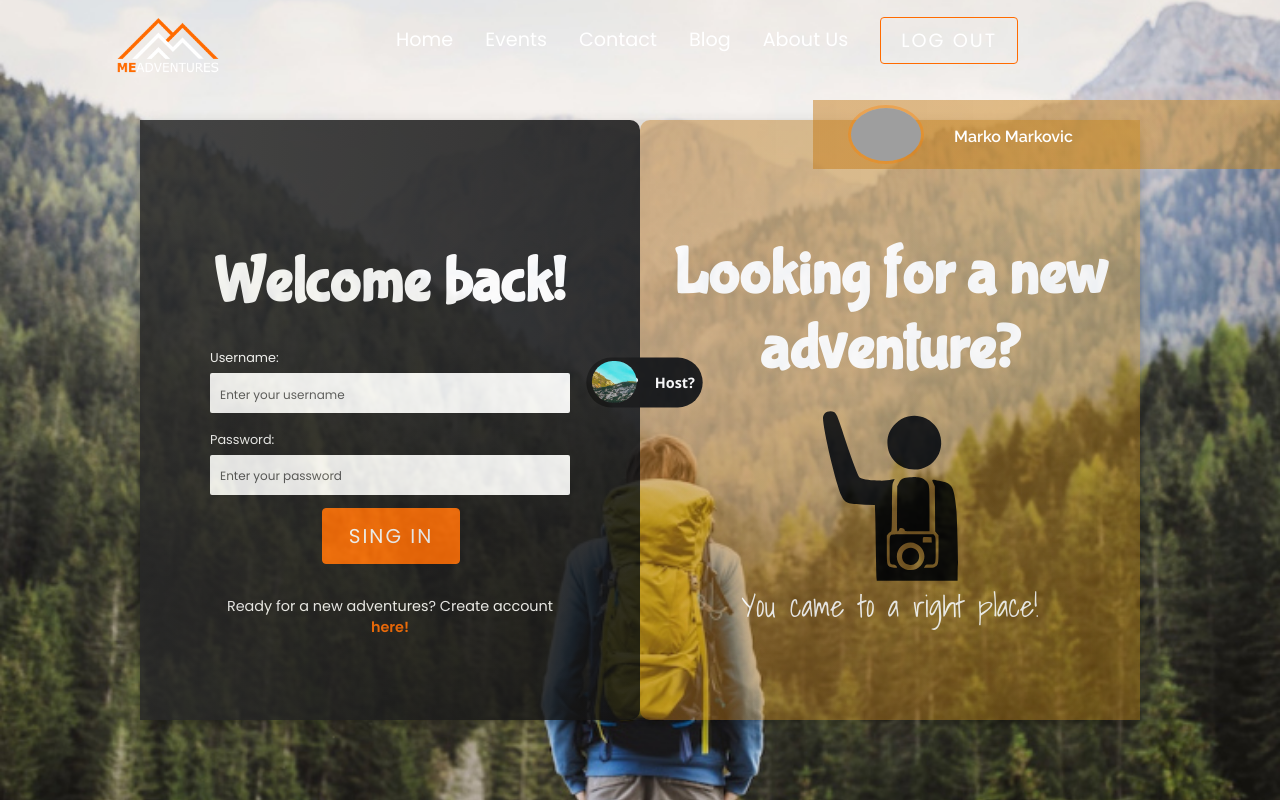
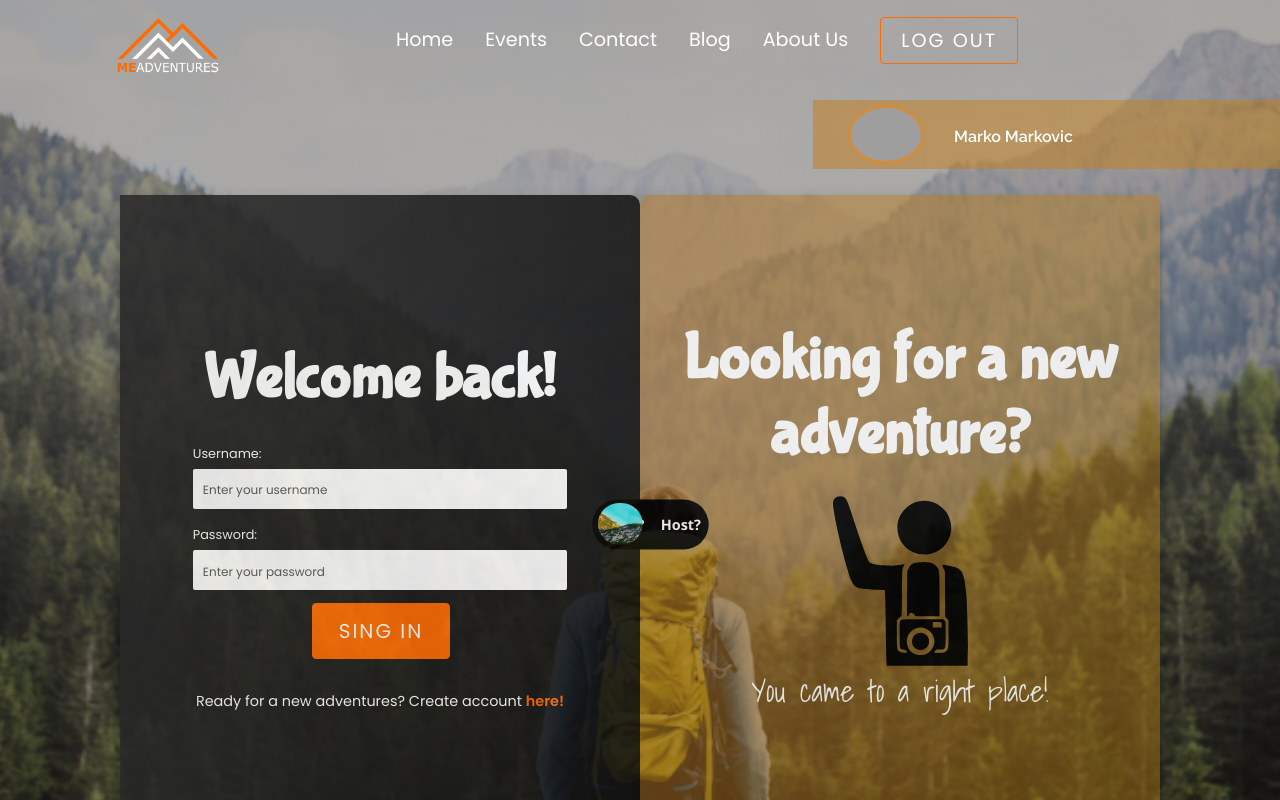
Before and after one commit to micokontic/react-final-task, a React (Create React App) app: page /log-in in a window 1280 px wide. Shown: the top 800 px of the page. Built offline with nearby package versions, Linux system fonts and the light colour scheme; no server answers; grey boxes are pictures that could not be loaded; what react-google-maps would draw is missing.

Commit message:
many new styles and animations added

```diff
--- a/src/components/Blogs.css
+++ b/src/components/Blogs.css
@@ -45,7 +45,7 @@
 }
 
 .home__offer-text-wrapper {
-	max-width: 540px;
+  /*  max-width: 540px; */
   padding-top: 0;
   padding-bottom: 50px;
 }
@@ -86,7 +86,8 @@
 }
 
 .home__offer-subtitle {
-	max-width: 440px;
+  max-width: 540px;
+
   margin-bottom: 25px;
   font-size: 15px;
   line-height: 24px;
@@ -118,7 +119,7 @@
 }
 
 .home__offer-img {
-	width: 385px;
+  width: 500px;
   height: 280px;
   margin-top: 0;
   margin-right: 0;
@@ -175,6 +176,14 @@ img {
   position: relative;
 }
 
+.loadMore-btn {
+  display: flex;
+  width: 100%;
+  align-items: center;
+  justify-content: center;
+  margin: 2rem auto;
+}
+
 @media screen and (max-width: 991px) {
   .container {
     padding-right: 30px;
--- a/src/components/pages/AboutUs/AboutUs.css
+++ b/src/components/pages/AboutUs/AboutUs.css
@@ -6,7 +6,11 @@
   display: flex;
   flex-direction: column;
 }
+.aboutUsWrapper {
+  background: cornflowerblue;
+}
 .frontEnd {
+  padding-top: 4rem;
   height: 47%;
   width: 100%;
   transition: all 0.5s ease-in;
--- a/src/components/pages/AboutUs/AboutUs.js
+++ b/src/components/pages/AboutUs/AboutUs.js
@@ -4,6 +4,7 @@ import { Link } from "react-router-dom";
 function AboutUs() {
   return (
     <>
+      <div className="aboutUsWrapper">
         <div className="aboutUsContainer">
           <Link to="/frontEndTeam" className="linkFront">
             <div className="frontEnd">
@@ -17,6 +18,7 @@ function AboutUs() {
             </div>
           </Link>
         </div>
+      </div>
     </>
   );
 }
--- a/src/components/pages/HomePage/Blog.js
+++ b/src/components/pages/HomePage/Blog.js
@@ -3,21 +3,25 @@ import Footer from "../../footer/Footer";
 import Navbar from "../../Navbar";
 import Blogs from "../../Blogs";
 import { activitiesOffer, atractions, dayTrips, guides } from "./Data";
+import { Button } from "../../../Button";
 
 function Blog() {
   return (
     <>
       <div className="blogWrap  blog-wrap-container">
         <div className="titleBackground">
-          <div className="titleh1" style={{"padding-top": "60px"}}>
+          <div className="titleh1" style={{ "padding-top": "60px" }}>
             <h1>Blog</h1>
           </div>
-          <div style={{"padding-top": "200px"}}>
-          <Blogs {...activitiesOffer} />
-          <Blogs {...atractions} />
-          <Blogs {...dayTrips} />
-          <Blogs {...guides} />
+          <div style={{ "padding-top": "200px" }}>
+            <Blogs {...activitiesOffer} />
+            <Blogs {...atractions} />
+            <Blogs {...dayTrips} />
+            <Blogs {...guides} />
           </div>
+        </div>
+        <div className="loadMore-btn">
+          <Button buttonSize="btn--medium">Load More</Button>
         </div>
       </div>
     </>
--- a/src/components/pages/forms/registrationForm/Form.css
+++ b/src/components/pages/forms/registrationForm/Form.css
@@ -2,12 +2,13 @@
 @import url("https://fonts.googleapis.com/css2?family=Shadows+Into+Light&display=swap");
 
 .form-wrapper {
-	background: url("../../../images/formBck.jpg");
+  background: linear-gradient(rgba(87, 87, 87, 0.464), rgba(0, 0, 0, 0.286)),
+    url("../../../images/formBck.jpg");
   background-repeat: no-repeat;
   background-size: cover;
   background-position: center;
   padding: 80px;
-	padding-top: 120px;
+  padding-top: 195px;
 }
 .form-login-bck {
   background: url("../../../images/loginBck.jpg");
@@ -19,12 +20,12 @@
 
 .form-container {
   margin: 0 auto;
-	width: 1000px;
+  width: 1040px;
   box-shadow: 0 5px 8px 0 rgba(0, 0, 0, 0.2), 0 7px 20px 0 rgba(0, 0, 0, 0.2);
   position: relative;
   opacity: 0.85;
   border-radius: 10px;
-	height: 600px;
+  height: 620px;
   display: grid;
   grid-template-columns: 1fr 1fr;
   background: rgba(0, 0, 0, 0.089);
@@ -193,7 +194,7 @@ input[type="checkbox"] {
 
 #button {
   position: absolute;
-	top: 25%;
+  top: 35%;
   right: 70%;
   display: block;
   width: 291px;
```
Lines whose indentation alone changed are shown as unchanged.
